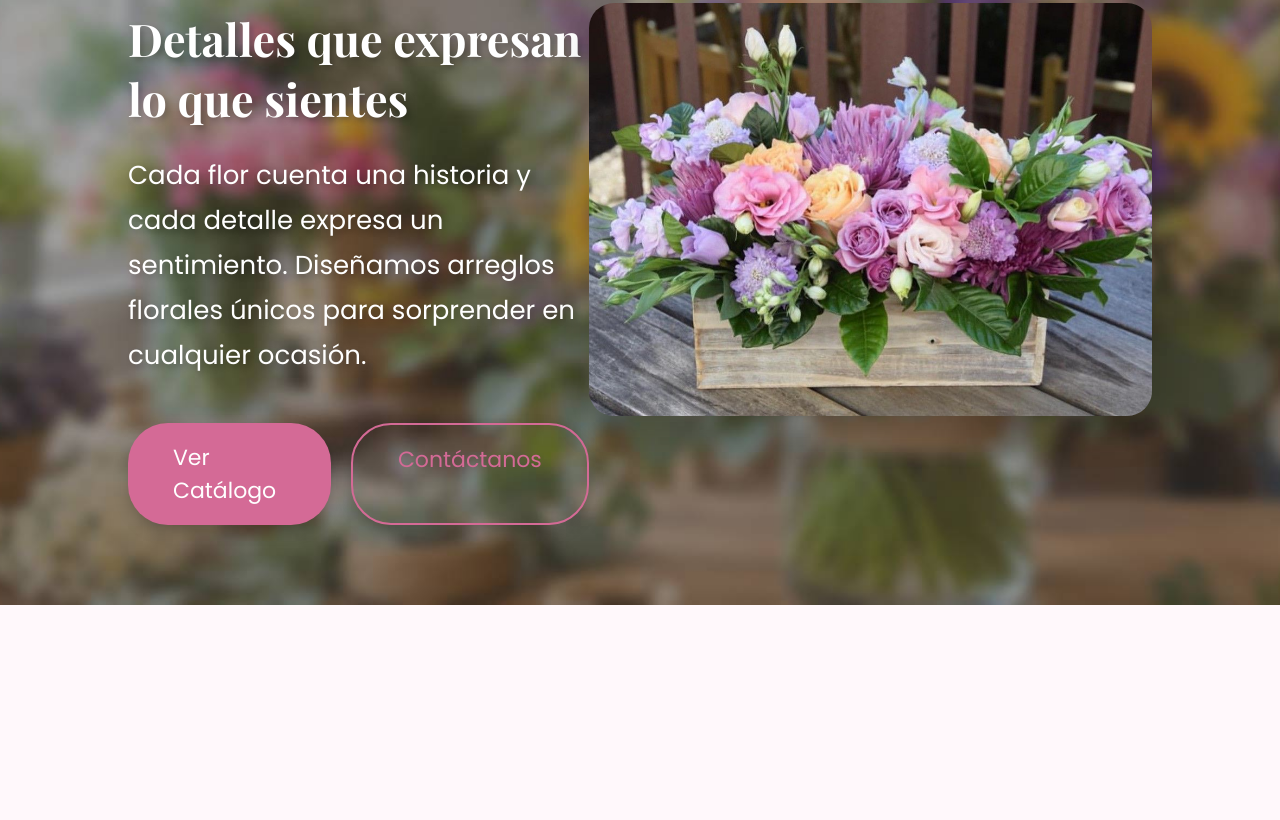
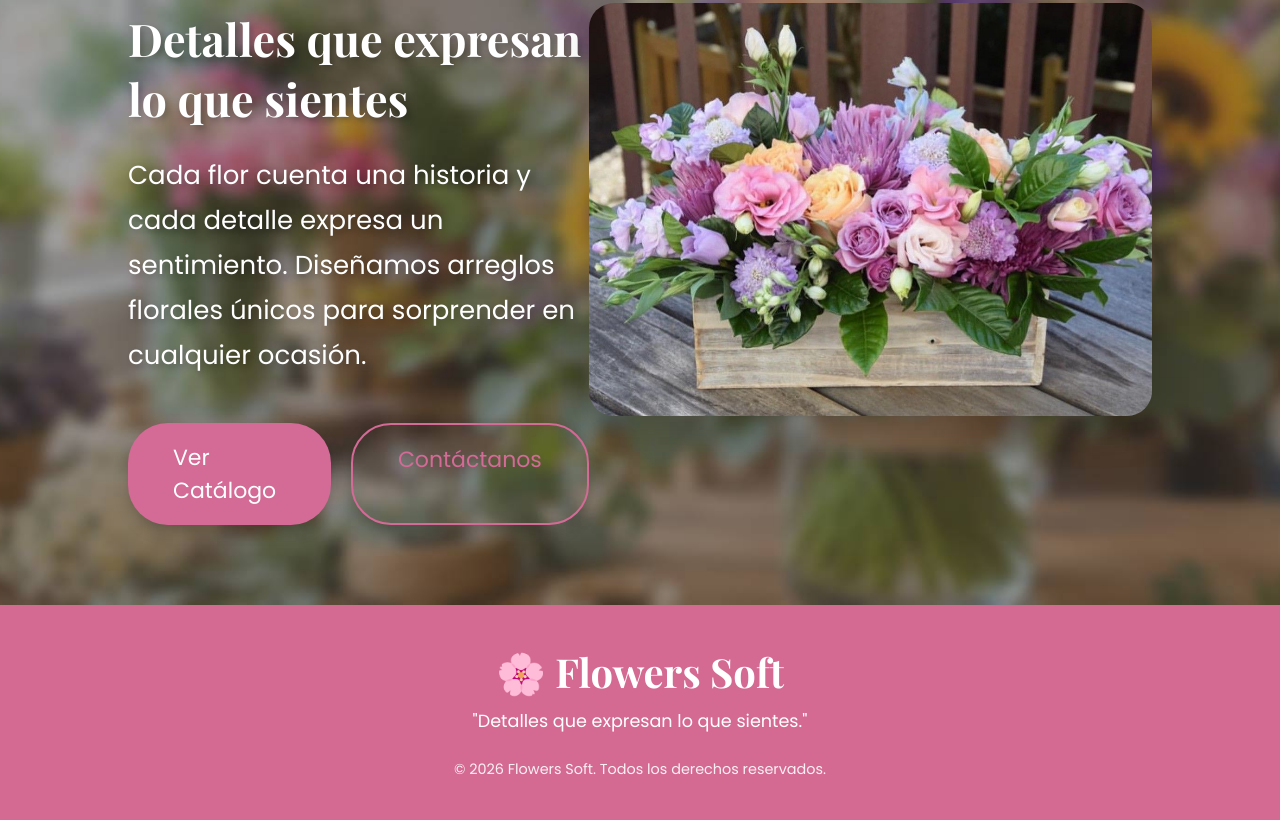
Before and after one commit to Juliana-2910/Floristeria-Pagina-Web, a plain HTML site: page index.html in a window 1280 px wide. Shown: the part 366-1186 px from the top of the page. Before the commit the page ends 971 px from the top, so only its background shows below. Drawn offline with nearby package versions, Linux system fonts and the light colour scheme.

Commit message:
Se agrego footer a la pagina de inicio

```diff
--- a/css/estilos.css
+++ b/css/estilos.css
@@ -1143,7 +1143,3 @@ body{
 .menu ul li a:hover{
     color: #d46a92;
 }
-
-
-
-/* 7. FOOTER */
--- a/index.html
+++ b/index.html
@@ -56,3 +56,22 @@
     </div>
 
 </section>
+
+<!-- FOOTER -->
+<footer class="footer">
+
+    <div class="footer-contenido">
+
+        <h2>🌸 Flowers Soft</h2>
+        <p class="footer-frase">
+            "Detalles que expresan lo que sientes."
+        </p>
+
+
+        <p class="copyright">
+            © 2026 Flowers Soft. Todos los derechos reservados.
+        </p>
+
+    </div>
+
+</footer>
```
